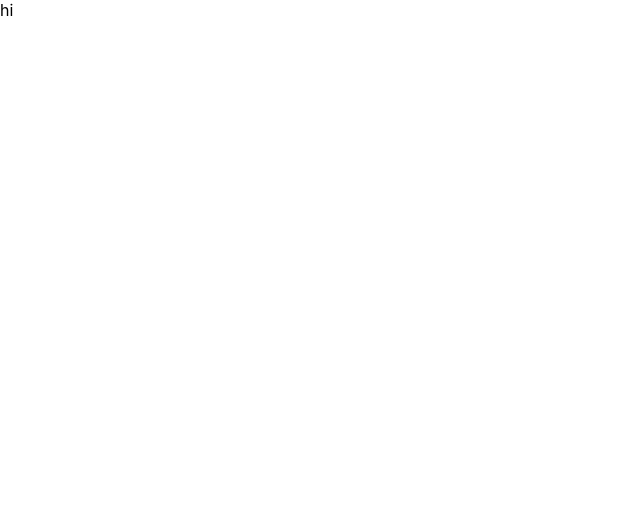
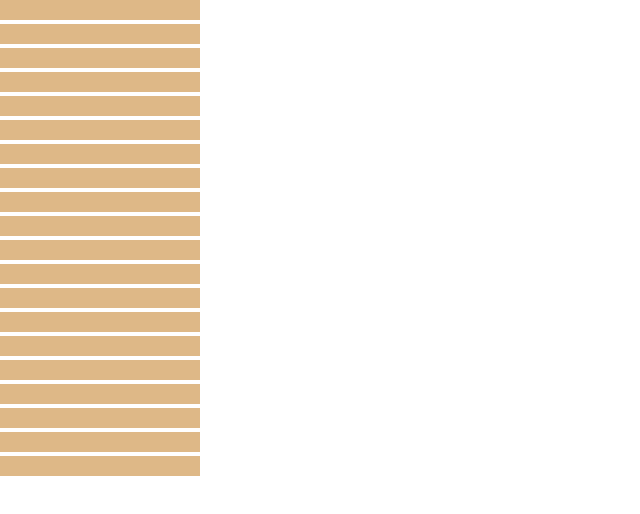
Before and after one commit to broccolism/simple_tetris_frontend, a React (Create React App) app: page / in a window 1280 px wide. Shown: the top 514 px of the page, without its empty margins (0-640 px from the left). Built offline with nearby package versions, Linux system fonts and the light colour scheme.

Commit message:
feat: renderRow

```diff
--- a/src/components/Board.tsx
+++ b/src/components/Board.tsx
@@ -30,6 +30,17 @@ class Board extends React.Component<{}, BoardState> implements BoardInterface {
   }
 
   initBoard(): BoardState {
+    // console.log("init");
+    const arr = new Array(ROW).fill(0).map(() => new Array(COLUMN).fill(0));
+
+    // let line: String;
+    // for (let i = 0; i < ROW; ++i) {
+    //   line = "";
+    //   for (let j = 0; j < COLUMN; ++j) {
+    //     line += arr[i][j].toString() + " ";
+    //   }
+    //   console.log(line);
+    // }
     return {
       cells: new Array(ROW).fill(0).map(() => new Array(COLUMN).fill(0)),
       curBlockShape: new coms.Background(),
@@ -38,38 +49,48 @@ class Board extends React.Component<{}, BoardState> implements BoardInterface {
     };
   }
 
-  renderCell(row: number, col: number) {
-    const type = this.state.cells[row][col];
-    switch (type) {
-      case coms.TetriminoType.background:
-        return <div className="background">{type}</div>;
-      case coms.TetriminoType.block_I:
-        return <div className="block-I"></div>;
-      case coms.TetriminoType.block_J:
-        return <div className="block-J"></div>;
-      case coms.TetriminoType.block_L:
-        return <div className="block-L"></div>;
-      case coms.TetriminoType.block_O:
-        return <div className="block-O"></div>;
-      case coms.TetriminoType.block_S:
-        return <div className="block-S"></div>;
-      case coms.TetriminoType.block_T:
-        return <div className="block-T"></div>;
-      case coms.TetriminoType.block_Z:
-        return <div className="block-Z"></div>;
-    }
+  render() {
+    return this.renderBoard();
   }
 
   renderBoard() {
-    for (let i = 0; i < ROW; ++i) {
-      for (let j = 0; j < COLUMN; ++j) {
-        this.renderCell(i, j);
-      }
-    }
+    let key = 1000;
+    return this.state.cells.map((row) => {
+      return this.renderRow(row, key++);
+    });
   }
 
-  render() {
-    return <div className="board"></div>;
+  renderRow(row: number[], rowKey: number) {
+    let key = 0;
+    return (
+      <div key={rowKey}>
+        {row.map((cell) => {
+          return this.renderCell(cell, key++);
+        })}
+      </div>
+    );
+  }
+
+  renderCell(/*row: number, col: number*/ type: number, key: number) {
+    // const type = this.state.cells[row][col];
+    switch (type) {
+      case coms.TetriminoType.background:
+        return <div className="background" key={key}></div>;
+      case coms.TetriminoType.block_I:
+        return <div className="block I"></div>;
+      case coms.TetriminoType.block_J:
+        return <div className="block J"></div>;
+      case coms.TetriminoType.block_L:
+        return <div className="block L"></div>;
+      case coms.TetriminoType.block_O:
+        return <div className="block O"></div>;
+      case coms.TetriminoType.block_S:
+        return <div className="block S"></div>;
+      case coms.TetriminoType.block_T:
+        return <div className="block T"></div>;
+      case coms.TetriminoType.block_Z:
+        return <div className="block Z"></div>;
+    }
   }
 
   getNewBlock(): coms.Tetrimino {
--- a/src/css/Tetrimino.css
+++ b/src/css/Tetrimino.css
@@ -12,7 +12,30 @@ const tetriminoColor = [
 */
 
 .background {
-  width: 10px;
-  height: 10px;
+  width: 20px;
+  height: 20px;
   background: burlywood;
+  text-align: center;
+  display: inline-block;
+  margin-top: 0;
+  margin-bottom: 0px;
+  padding-top: 0;
+  padding-bottom: 0;
+  clear: both;
 }
+
+*,
+*:after,
+*:before {
+  margin: 0;
+  padding: 0;
+  box-sizing: border-box;
+}
+
+div {
+  margin-top: 0;
+  margin-bottom: 0;
+  padding-top: 0;
+  padding-bottom: 0;
+  display: block;
+}
--- a/src/index.tsx
+++ b/src/index.tsx
@@ -4,13 +4,7 @@ import "./index.css";
 import reportWebVitals from "./reportWebVitals";
 import * as coms from "./components/components";
 
-ReactDOM.render(
-  <div>
-    hi
-    <coms.Game />
-  </div>,
-  document.getElementById("root")
-);
+ReactDOM.render(<coms.Game />, document.getElementById("root"));
 
 // If you want to start measuring performance in your app, pass a function
 // to log results (for example: reportWebVitals(console.log))
```
